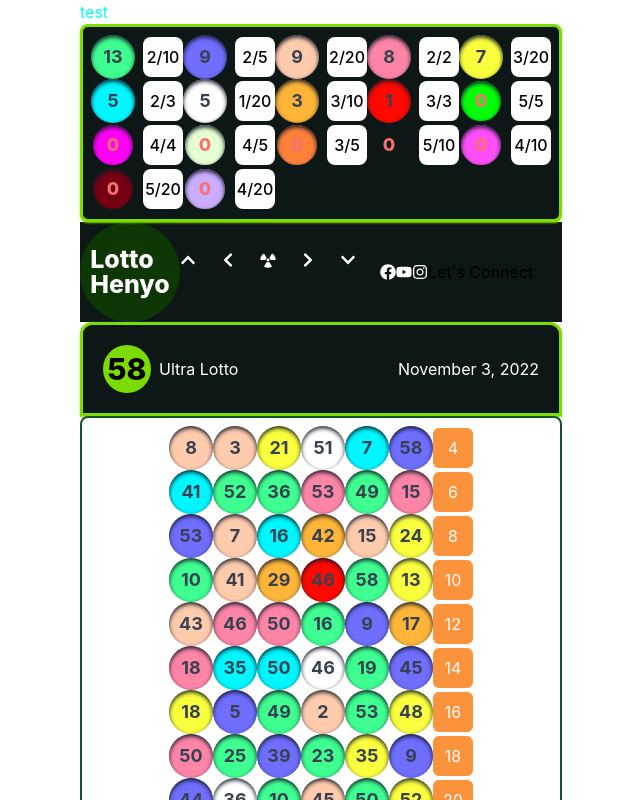
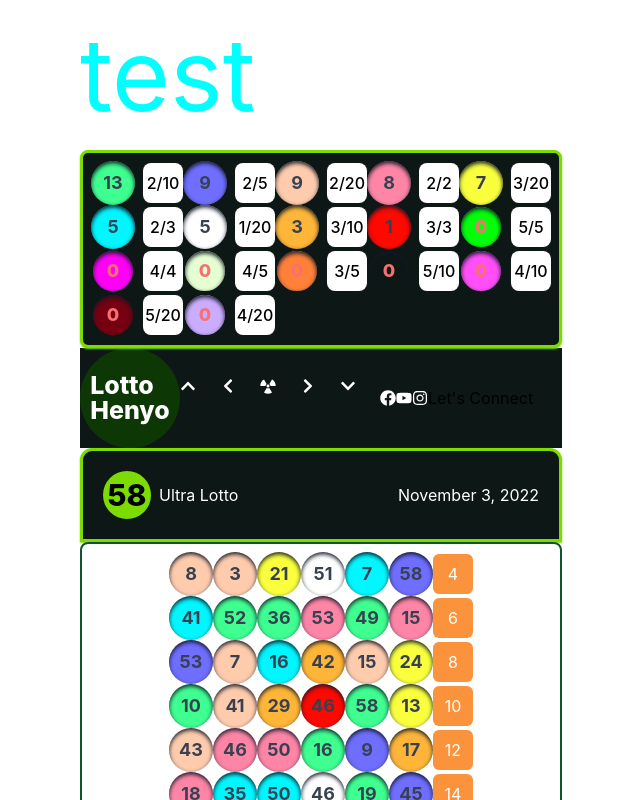
Before and after one commit to jowjaim20/portfolio_website, a React (Create React App) app: page / in a window 1280 px wide. Shown: the top 800 px of the page, without its empty margins (319-959 px from the left). Built offline with nearby package versions, Linux system fonts and the light colour scheme; data requests are answered from the project's data file.

Commit message:
fix node-sass to sass

```diff
--- a/package.json
+++ b/package.json
@@ -12,12 +12,12 @@
     "@types/react-dom": "^18.0.6",
     "axios": "^1.1.3",
     "date-fns": "^2.29.3",
-    "node-sass": "^7.0.3",
     "react": "^18.2.0",
     "react-dom": "^18.2.0",
     "react-icons": "^4.6.0",
     "react-perfect-scrollbar": "^1.5.8",
     "react-scripts": "5.0.1",
+    "sass": "^1.56.1",
     "typescript": "^4.8.4",
     "web-vitals": "^2.1.4"
   },
--- a/src/pages/LottoHenyo/style.scss
+++ b/src/pages/LottoHenyo/style.scss
@@ -1,3 +1,4 @@
 .test {
   color: aqua;
+  font-size: 100px;
 }
```
Also changed, not shown: 1 other file (tests, documents, lock files or other folders).
